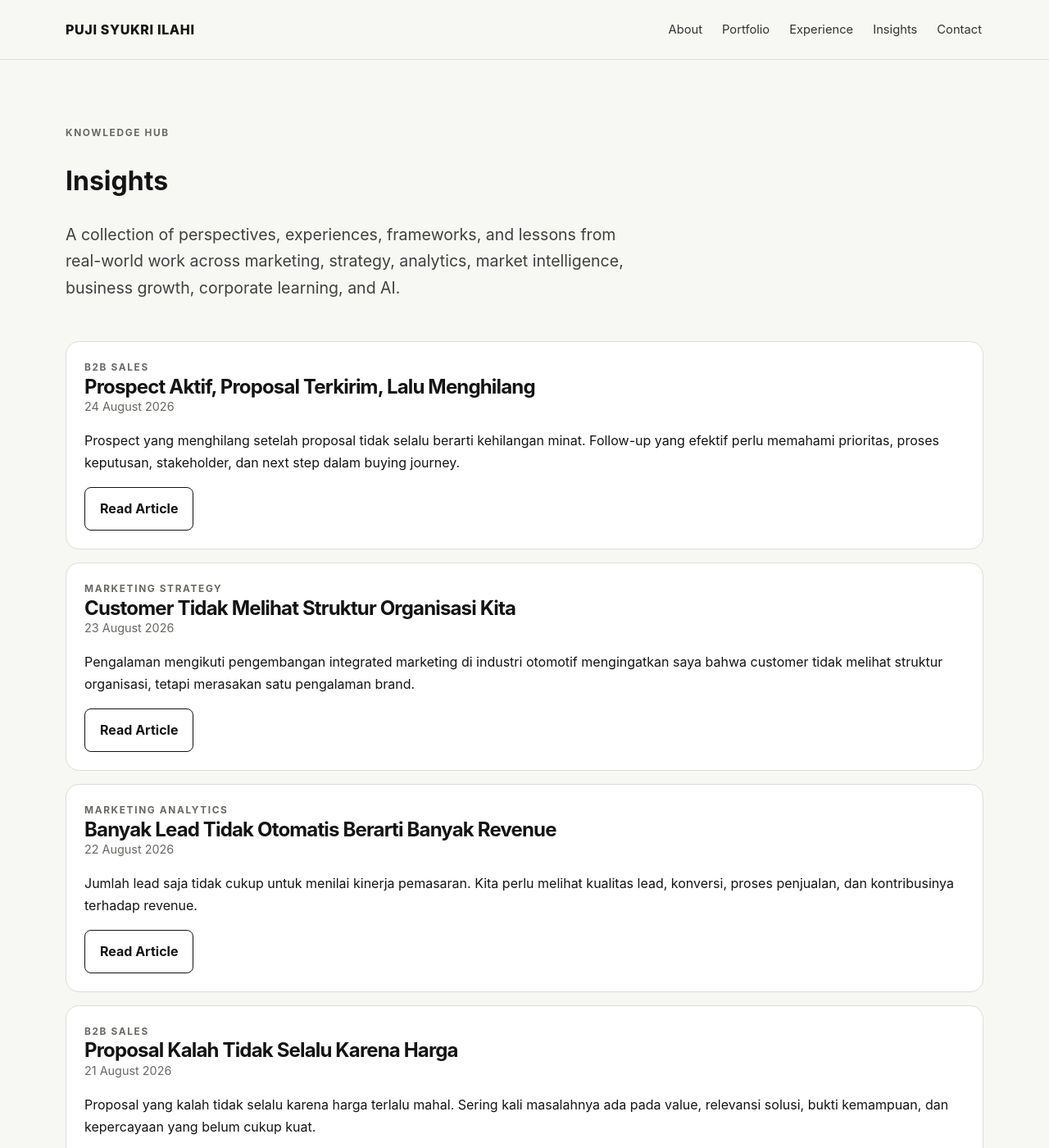
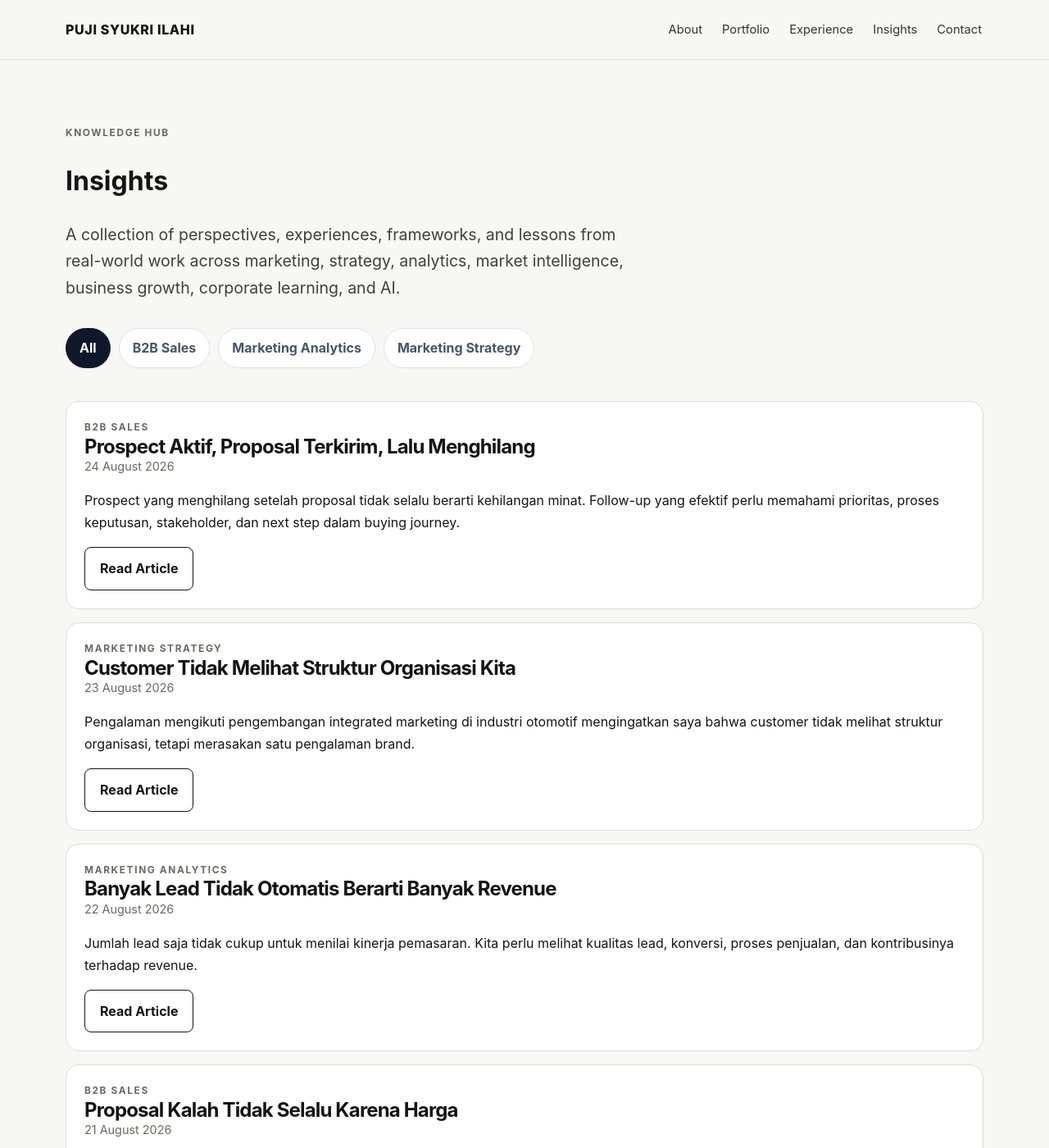
Before and after one commit to pujisyukriilahi/bio, a Jekyll site: the page built from insights/index.md, in a window 1280 px wide and 1400 px high. Shown: the whole window at 82% size. Built offline with Jekyll 4.4.1, drawn with Linux system fonts in a browser that asks for light colours; some of the changed lines change nothing that is shown.

Commit message:
Add category filters to Insights page

```diff
--- a/insights/index.md
+++ b/insights/index.md
@@ -8,10 +8,19 @@ permalink: /insights/
   <div class="eyebrow">Knowledge Hub</div>
   <h1>Insights</h1>
   <p class="lead">A collection of perspectives, experiences, frameworks, and lessons from real-world work across marketing, strategy, analytics, market intelligence, business growth, corporate learning, and AI.</p>
-  <div class="list" style="margin-top:48px;">
+
+  <div style="margin-top:32px; display:flex; flex-wrap:wrap; gap:10px;">
+    <button class="insight-filter active" data-filter="all" type="button">All</button>
+    {% assign categories = site.posts | map: 'categories' | flatten | uniq | sort %}
+    {% for category in categories %}
+      <button class="insight-filter" data-filter="{{ category | slugify }}" type="button">{{ category }}</button>
+    {% endfor %}
+  </div>
+
+  <div class="list" style="margin-top:40px;" id="insights-list">
   {% assign posts = site.posts | sort: 'date' | reverse %}
   {% for post in posts %}
-    <article>
+    <article class="insight-card" data-categories="{{ post.categories | join: ' ' | slugify }}">
       <div class="eyebrow">{{ post.categories | join: ' • ' }}</div>
       <h2><a href="{{ post.url | relative_url }}">{{ post.title }}</a></h2>
       <div class="meta">{{ post.date | date: "%d %B %Y" }}</div>
@@ -21,4 +30,35 @@ permalink: /insights/
   {% endfor %}
   {% if site.posts.size == 0 %}<p class="empty">No articles yet. New insights will be published regularly.</p>{% endif %}
   </div>
+
+  <p id="insights-empty" class="empty" style="display:none; margin-top:32px;">Tidak ada artikel pada kategori ini.</p>
 </div>
+
+<style>
+  .insight-filter{border:1px solid #dbe3ea;background:#fff;color:#475569;padding:10px 16px;border-radius:999px;font:inherit;font-weight:700;cursor:pointer;transition:.2s ease}
+  .insight-filter:hover{transform:translateY(-1px)}
+  .insight-filter.active{background:#0f172a;color:#fff;border-color:#0f172a}
+  .insight-card.is-hidden{display:none}
+</style>
+
+<script>
+(function(){
+  const buttons = document.querySelectorAll('.insight-filter');
+  const cards = document.querySelectorAll('.insight-card');
+  const empty = document.getElementById('insights-empty');
+
+  function applyFilter(filter){
+    let visible = 0;
+    cards.forEach(card => {
+      const categories = card.dataset.categories || '';
+      const show = filter === 'all' || categories.split(' ').includes(filter);
+      card.classList.toggle('is-hidden', !show);
+      if(show) visible++;
+    });
+    empty.style.display = visible ? 'none' : 'block';
+    buttons.forEach(btn => btn.classList.toggle('active', btn.dataset.filter === filter));
+  }
+
+  buttons.forEach(btn => btn.addEventListener('click', () => applyFilter(btn.dataset.filter)));
+})();
+</script>
```
